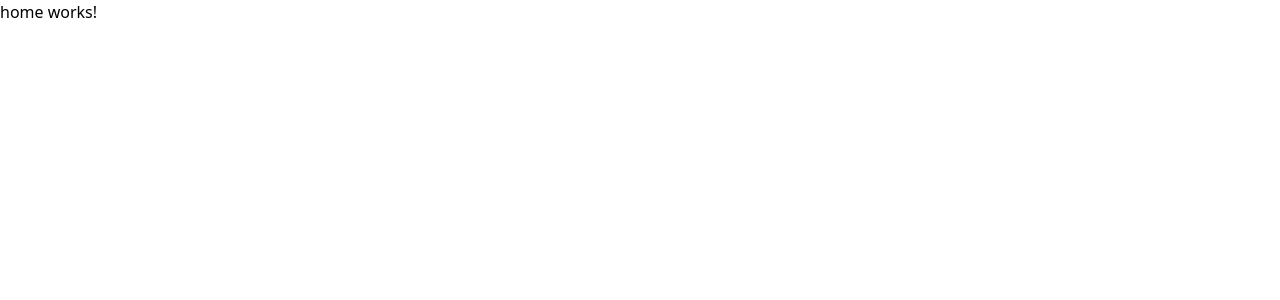
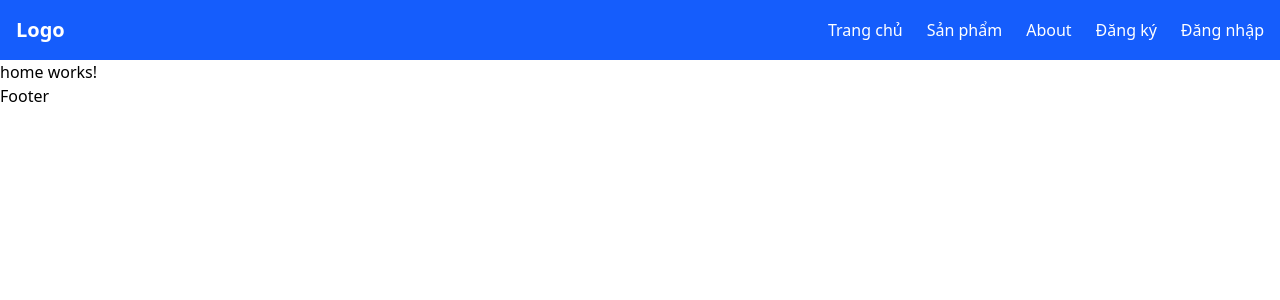
Before and after one commit to chinhpd5/WEB2081, an Angular app in the folder web2081/: page / in a window 1280 px wide. Shown: the top 300 px of the page. Built offline with nearby package versions, Linux system fonts and the light colour scheme.

Commit message:
client router

```diff
--- /dev/null
+++ b/web2081/src/app/layout/client/client.component.html
@@ -0,0 +1,21 @@
+<div>
+  <nav class="bg-blue-600 p-4">
+    <div class="container mx-auto flex justify-between items-center">
+        <a href="#" class="text-white text-xl font-bold">Logo</a>
+        <ul class="hidden md:flex space-x-6">
+            <li><a [routerLink]="''" class="text-white hover:underline">Trang chủ</a></li>
+            <li><a [routerLink]="'product'" class="text-white hover:underline">Sản phẩm</a></li>
+            <li><a [routerLink]="'about'" class="text-white hover:underline">About</a></li>
+            <li><a [routerLink]="'register'" class="text-white hover:underline">Đăng ký</a></li>
+            <li><a [routerLink]="'Login'" class="text-white hover:underline">Đăng nhập</a></li>
+        </ul>
+    </div>
+
+</nav>
+</div>
+
+<div class="container mx-auto">
+  <router-outlet/>
+</div>
+
+<div>Footer</div>
```
Also changed, not shown: web2081/src/app/app.routes.ts (+8 -3 lines), web2081/src/app/layout/client/client.component.ts (added, +12 -0 lines), web2081/src/app/layout/client/client.component.css (added).
